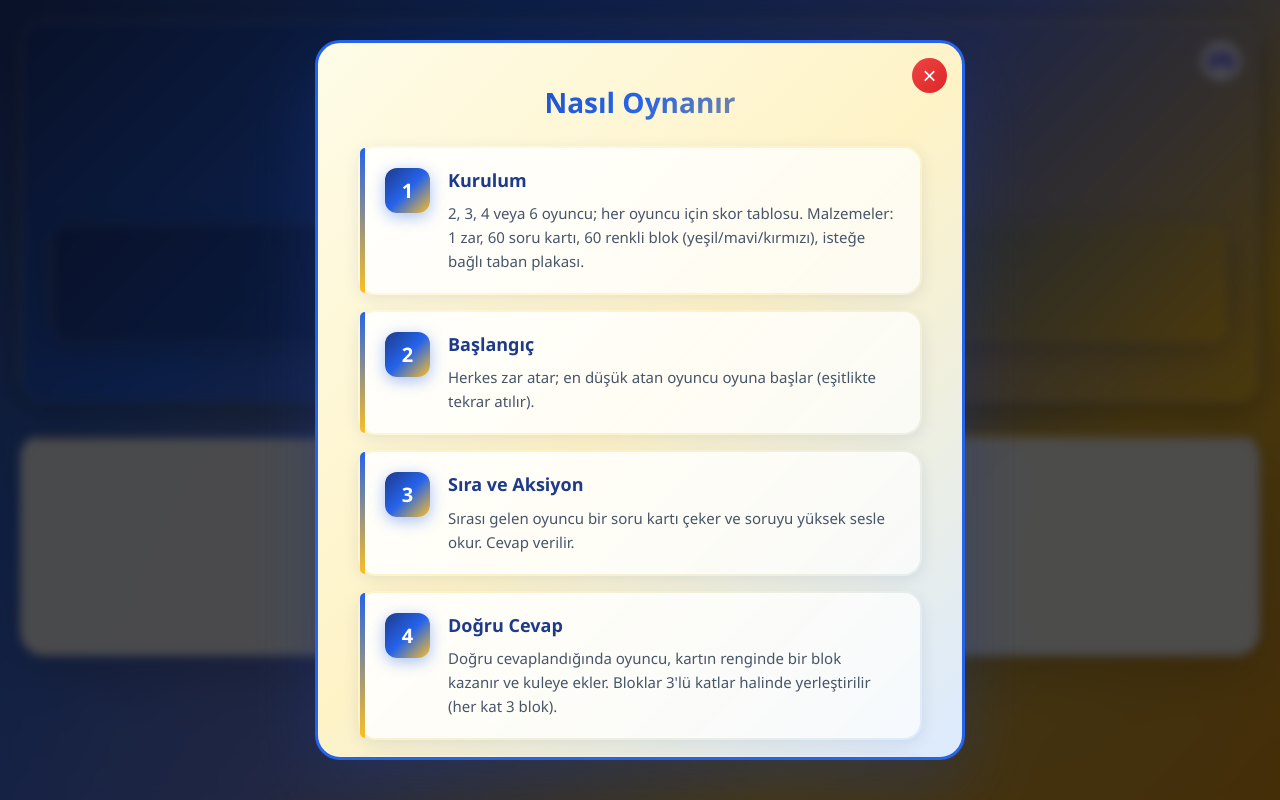
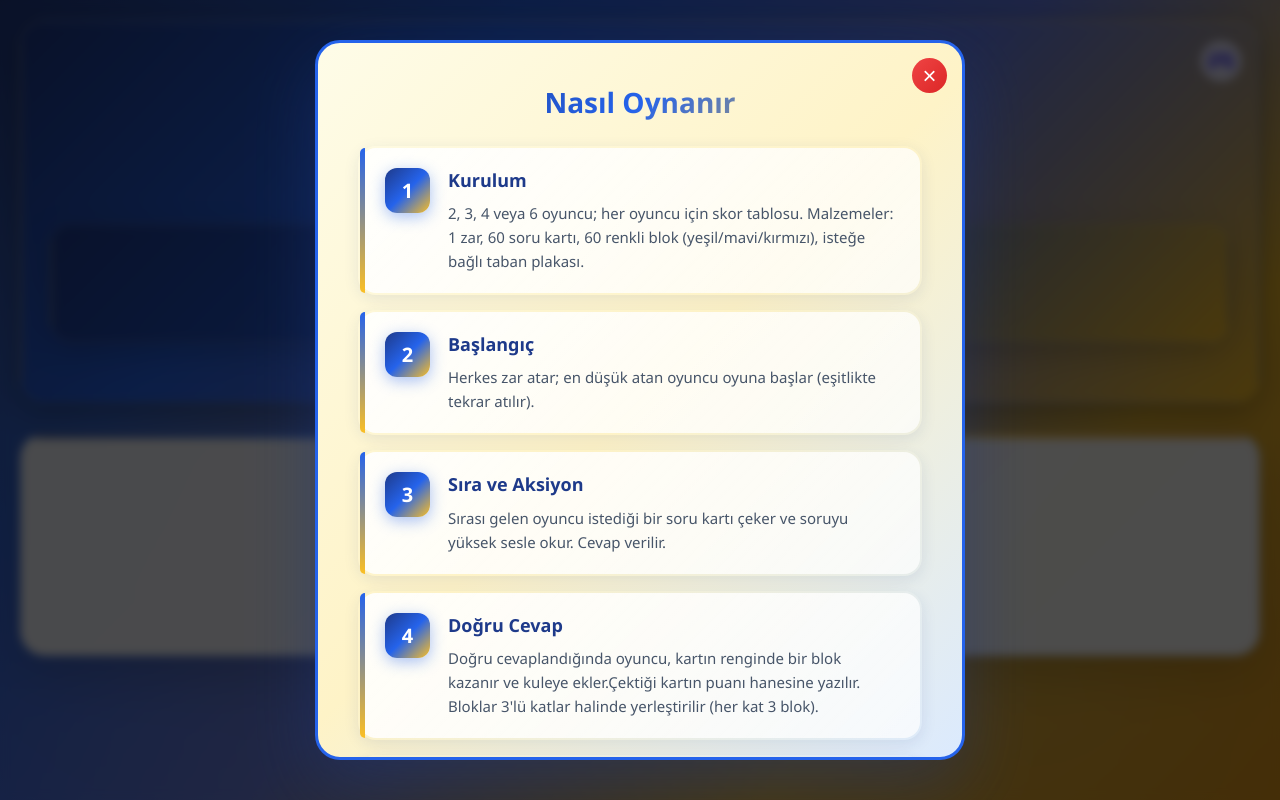
Before and after one commit to mertcanoncul0/swankuleleri.mertcanoncul.com, a website: page index.html in a window 1280 px wide. Both pictures are taken after a click on the button "Nasıl oynanır". Drawn offline with Linux system fonts and the light colour scheme.

Commit message:
added nasıl oynanır

```diff
--- a/index.html
+++ b/index.html
@@ -127,8 +127,8 @@
               <div class="item-content">
                 <strong>Sıra ve Aksiyon</strong>
                 <span
-                  >Sırası gelen oyuncu bir soru kartı çeker ve soruyu yüksek
-                  sesle okur. Cevap verilir.</span
+                  >Sırası gelen oyuncu istediği bir soru kartı çeker ve soruyu
+                  yüksek sesle okur. Cevap verilir.</span
                 >
               </div>
             </li>
@@ -138,8 +138,9 @@
                 <strong>Doğru Cevap</strong>
                 <span
                   >Doğru cevaplandığında oyuncu, kartın renginde bir blok
-                  kazanır ve kuleye ekler. Bloklar 3'lü katlar halinde
-                  yerleştirilir (her kat 3 blok).</span
+                  kazanır ve kuleye ekler.Çektiği kartın puanı hanesine yazılır.
+                  Bloklar 3'lü katlar halinde yerleştirilir (her kat 3
+                  blok).</span
                 >
               </div>
             </li>
```
